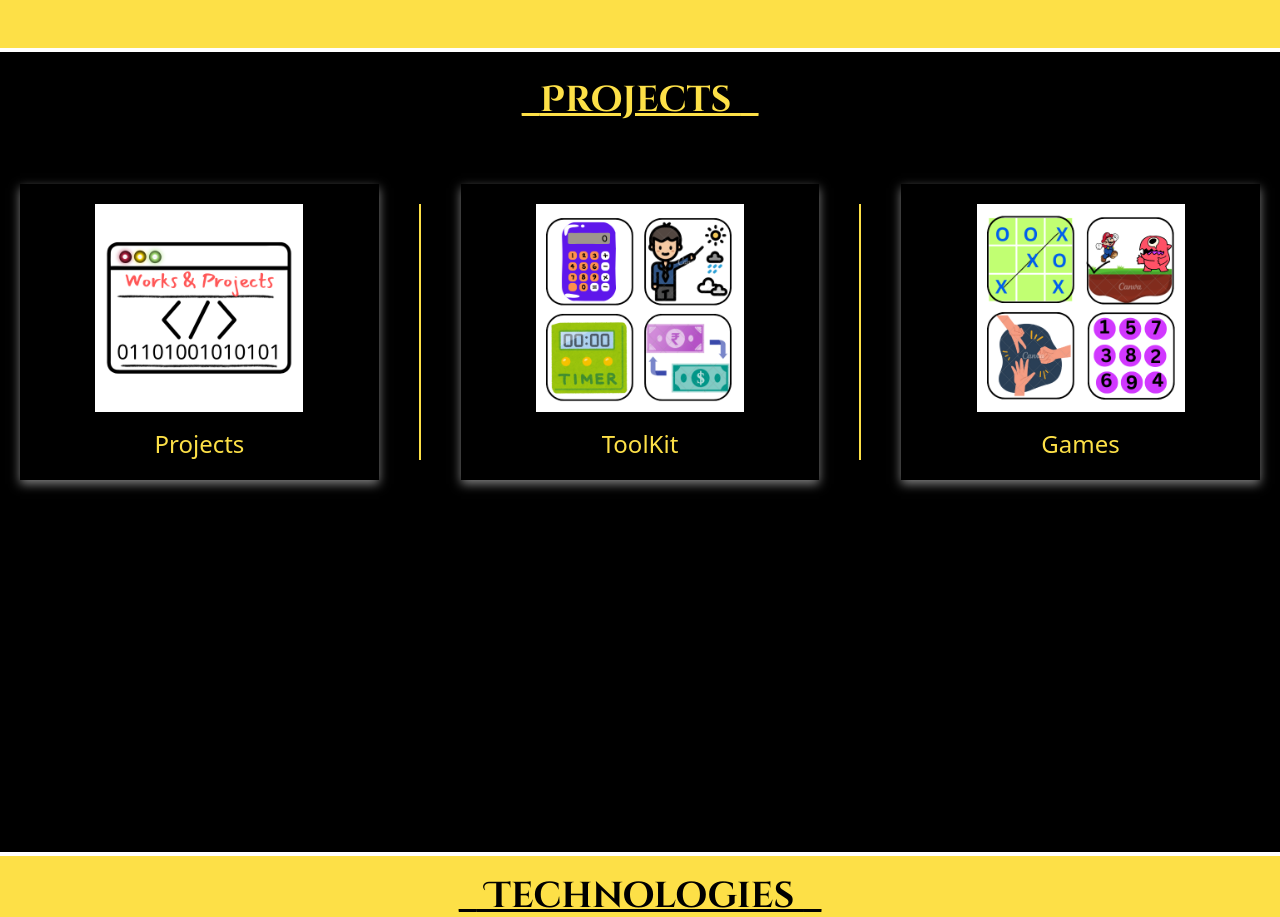
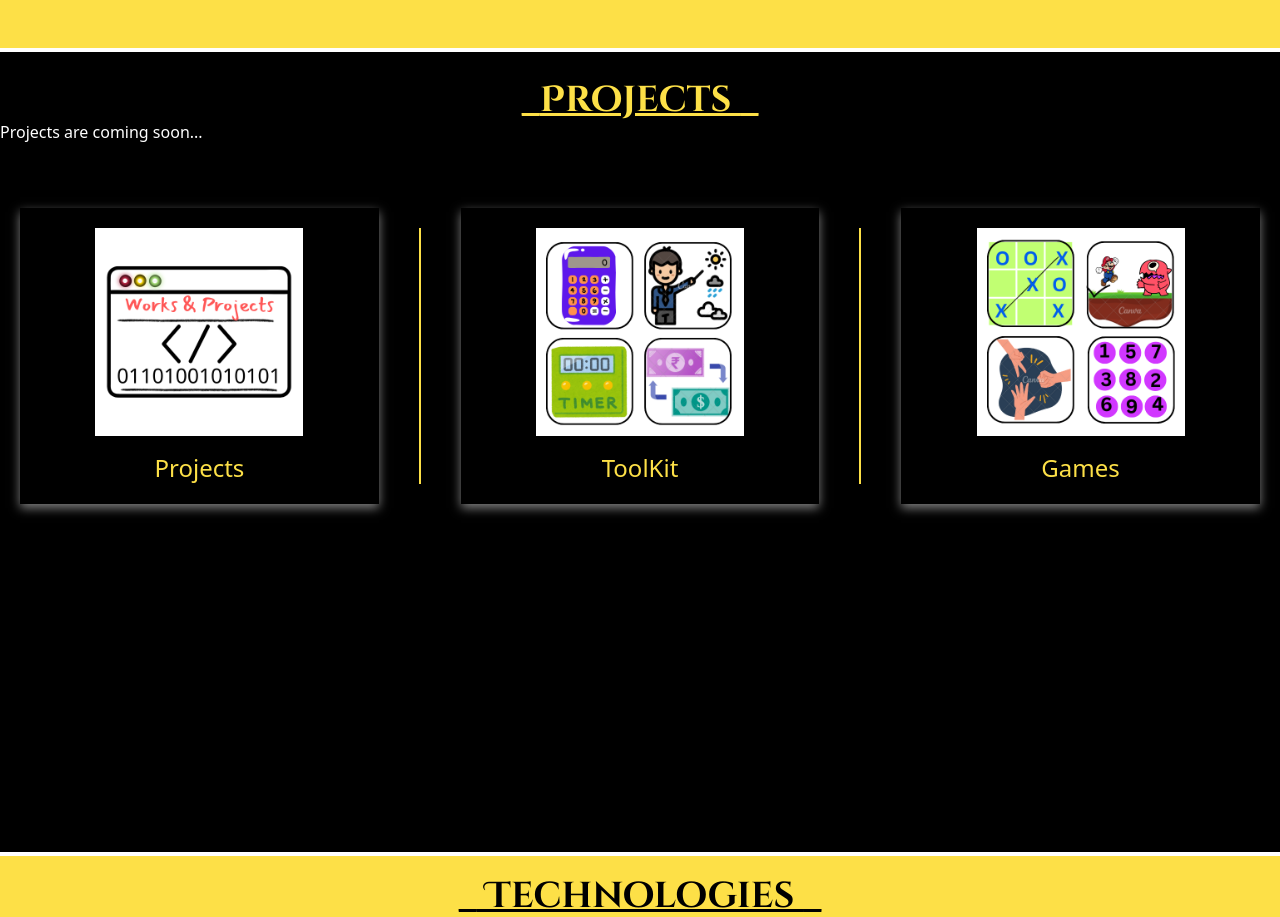
Before and after one commit to iiichinmay/PortfolioWithReact, a React (Create React App) app: page / in a window 1280 px wide. Shown: the part 1620-2537 px from the top of the page. Built offline with nearby package versions, Linux system fonts and the light colour scheme; a web font is replaced by a local one.

Commit message:
change in projects

```diff
--- a/src/component/projects.jsx
+++ b/src/component/projects.jsx
@@ -10,6 +10,7 @@ const Projects = () => {
           Projects <u>_</u>
         </u>
       </h1>
+      <p className="text-white">Projects are coming soon... </p>
 
       {/* Project Cards */}
       <div className="flex flex-col sm:flex-row justify-center items-center sm:space-x-10 space-y-10 sm:space-y-0 mt-16 px-5">
```
Also changed, not shown: public/images/IMG_20241206_143949-removebg-preview.png (added).
